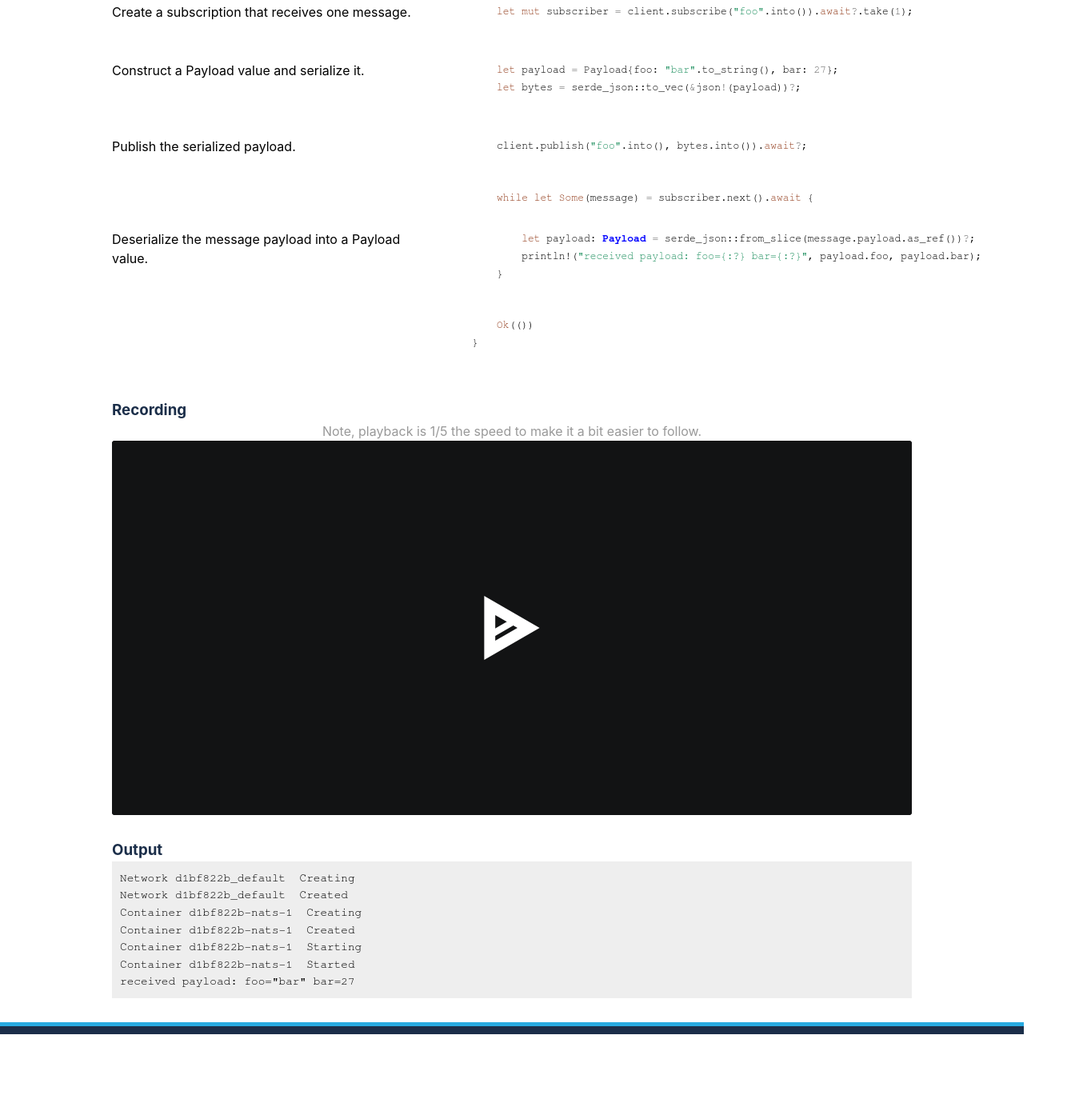
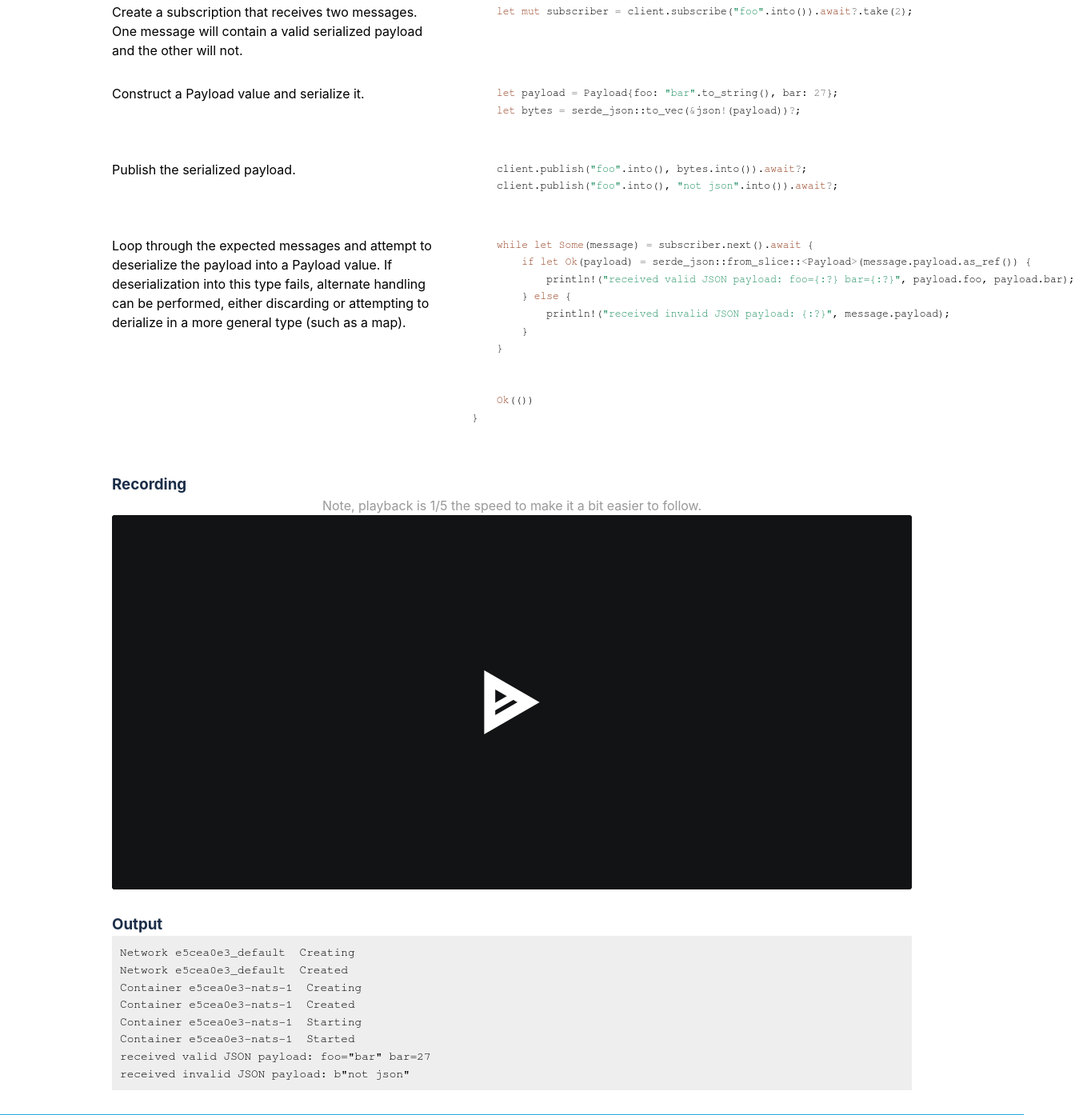
Before and after one commit to ConnectEverything/nats-by-example, a plain HTML site: page html/examples/messaging/json/rust/index.html in a window 1280 px wide. Shown: the part 1066-2460 px from the top of the page at 80% size, 1344 px wide, since content can reach past the window. Before the commit the page ends 2359 px from the top, so only its background shows below. Drawn offline with Linux system fonts and the light colour scheme.

Commit message:
Update messaging/json/rust html
Signed-off-by: Byron Ruth <b@devel.io>

```diff
--- a/html/examples/messaging/json/rust/index.html
+++ b/html/examples/messaging/json/rust/index.html
@@ -192,14 +192,15 @@ to the default.</p>
 
 
         <div class="example-comment">
-        <p>Create a subscription that receives one message.</p>
+        <p>Create a subscription that receives two messages. One message will
+contain a valid serialized payload and the other will not.</p>
 
         </div>
 
 
 
         <div class="example-code">
-        <pre tabindex="0" class="chroma"><code><span class="line"><span class="cl"><span class="w">    </span><span class="kd">let</span><span class="w"> </span><span class="k">mut</span><span class="w"> </span><span class="n">subscriber</span><span class="w"> </span><span class="o">=</span><span class="w"> </span><span class="n">client</span><span class="p">.</span><span class="n">subscribe</span><span class="p">(</span><span class="s">&#34;foo&#34;</span><span class="p">.</span><span class="n">into</span><span class="p">()).</span><span class="k">await</span><span class="o">?</span><span class="p">.</span><span class="n">take</span><span class="p">(</span><span class="mi">1</span><span class="p">);</span><span class="w">
+        <pre tabindex="0" class="chroma"><code><span class="line"><span class="cl"><span class="w">    </span><span class="kd">let</span><span class="w"> </span><span class="k">mut</span><span class="w"> </span><span class="n">subscriber</span><span class="w"> </span><span class="o">=</span><span class="w"> </span><span class="n">client</span><span class="p">.</span><span class="n">subscribe</span><span class="p">(</span><span class="s">&#34;foo&#34;</span><span class="p">.</span><span class="n">into</span><span class="p">()).</span><span class="k">await</span><span class="o">?</span><span class="p">.</span><span class="n">take</span><span class="p">(</span><span class="mi">2</span><span class="p">);</span><span class="w">
 </span></span></span><span class="line"><span class="cl"><span class="w">
 </span></span></span></code></pre>
         </div>
@@ -231,23 +232,30 @@ to the default.</p>
 
         <div class="example-code">
         <pre tabindex="0" class="chroma"><code><span class="line"><span class="cl"><span class="w">    </span><span class="n">client</span><span class="p">.</span><span class="n">publish</span><span class="p">(</span><span class="s">&#34;foo&#34;</span><span class="p">.</span><span class="n">into</span><span class="p">(),</span><span class="w"> </span><span class="n">bytes</span><span class="p">.</span><span class="n">into</span><span class="p">()).</span><span class="k">await</span><span class="o">?</span><span class="p">;</span><span class="w">
+</span></span></span><span class="line"><span class="cl"><span class="w">    </span><span class="n">client</span><span class="p">.</span><span class="n">publish</span><span class="p">(</span><span class="s">&#34;foo&#34;</span><span class="p">.</span><span class="n">into</span><span class="p">(),</span><span class="w"> </span><span class="s">&#34;not json&#34;</span><span class="p">.</span><span class="n">into</span><span class="p">()).</span><span class="k">await</span><span class="o">?</span><span class="p">;</span><span class="w">
 </span></span></span><span class="line"><span class="cl"><span class="w">
-</span></span></span><span class="line"><span class="cl"><span class="w">
-</span></span></span><span class="line"><span class="cl"><span class="w">    </span><span class="k">while</span><span class="w"> </span><span class="kd">let</span><span class="w"> </span><span class="nb">Some</span><span class="p">(</span><span class="n">message</span><span class="p">)</span><span class="w"> </span><span class="o">=</span><span class="w"> </span><span class="n">subscriber</span><span class="p">.</span><span class="n">next</span><span class="p">().</span><span class="k">await</span><span class="w"> </span><span class="p">{</span></span></span></code></pre>
+</span></span></span></code></pre>
         </div>
 
 
 
         <div class="example-comment">
-        <p>Deserialize the message payload into a Payload value.</p>
+        <p>Loop through the expected messages and  attempt to deserialize the payload
+into a Payload value. If deserialization into this type fails, alternate
+handling can be performed, either discarding or attempting to derialize in
+a more general type (such as a map).</p>
 
         </div>
 
 
 
         <div class="example-code">
-        <pre tabindex="0" class="chroma"><code><span class="line"><span class="cl"><span class="w">        </span><span class="kd">let</span><span class="w"> </span><span class="n">payload</span>: <span class="nc">Payload</span><span class="w"> </span><span class="o">=</span><span class="w"> </span><span class="n">serde_json</span>::<span class="n">from_slice</span><span class="p">(</span><span class="n">message</span><span class="p">.</span><span class="n">payload</span><span class="p">.</span><span class="n">as_ref</span><span class="p">())</span><span class="o">?</span><span class="p">;</span><span class="w">
-</span></span></span><span class="line"><span class="cl"><span class="w">        </span><span class="fm">println!</span><span class="p">(</span><span class="s">&#34;received payload: foo={:?} bar={:?}&#34;</span><span class="p">,</span><span class="w"> </span><span class="n">payload</span><span class="p">.</span><span class="n">foo</span><span class="p">,</span><span class="w"> </span><span class="n">payload</span><span class="p">.</span><span class="n">bar</span><span class="p">);</span><span class="w">
+        <pre tabindex="0" class="chroma"><code><span class="line"><span class="cl"><span class="w">    </span><span class="k">while</span><span class="w"> </span><span class="kd">let</span><span class="w"> </span><span class="nb">Some</span><span class="p">(</span><span class="n">message</span><span class="p">)</span><span class="w"> </span><span class="o">=</span><span class="w"> </span><span class="n">subscriber</span><span class="p">.</span><span class="n">next</span><span class="p">().</span><span class="k">await</span><span class="w"> </span><span class="p">{</span><span class="w">
+</span></span></span><span class="line"><span class="cl"><span class="w">        </span><span class="k">if</span><span class="w"> </span><span class="kd">let</span><span class="w"> </span><span class="nb">Ok</span><span class="p">(</span><span class="n">payload</span><span class="p">)</span><span class="w"> </span><span class="o">=</span><span class="w"> </span><span class="n">serde_json</span>::<span class="n">from_slice</span>::<span class="o">&lt;</span><span class="n">Payload</span><span class="o">&gt;</span><span class="p">(</span><span class="n">message</span><span class="p">.</span><span class="n">payload</span><span class="p">.</span><span class="n">as_ref</span><span class="p">())</span><span class="w"> </span><span class="p">{</span><span class="w">
+</span></span></span><span class="line"><span class="cl"><span class="w">            </span><span class="fm">println!</span><span class="p">(</span><span class="s">&#34;received valid JSON payload: foo={:?} bar={:?}&#34;</span><span class="p">,</span><span class="w"> </span><span class="n">payload</span><span class="p">.</span><span class="n">foo</span><span class="p">,</span><span class="w"> </span><span class="n">payload</span><span class="p">.</span><span class="n">bar</span><span class="p">);</span><span class="w">
+</span></span></span><span class="line"><span class="cl"><span class="w">        </span><span class="p">}</span><span class="w"> </span><span class="k">else</span><span class="w"> </span><span class="p">{</span><span class="w">
+</span></span></span><span class="line"><span class="cl"><span class="w">            </span><span class="fm">println!</span><span class="p">(</span><span class="s">&#34;received invalid JSON payload: {:?}&#34;</span><span class="p">,</span><span class="w"> </span><span class="n">message</span><span class="p">.</span><span class="n">payload</span><span class="p">);</span><span class="w">
+</span></span></span><span class="line"><span class="cl"><span class="w">        </span><span class="p">}</span><span class="w">
 </span></span></span><span class="line"><span class="cl"><span class="w">    </span><span class="p">}</span><span class="w">
 </span></span></span><span class="line"><span class="cl"><span class="w">
 </span></span></span><span class="line"><span class="cl"><span class="w">
@@ -264,13 +272,14 @@ to the default.</p>
 
       <h3 id="output">Output</h3>
 
-      <pre class="output">Network d1bf822b_default  Creating
-Network d1bf822b_default  Created
-Container d1bf822b-nats-1  Creating
-Container d1bf822b-nats-1  Created
-Container d1bf822b-nats-1  Starting
-Container d1bf822b-nats-1  Started
-received payload: foo=&#34;bar&#34; bar=27
+      <pre class="output">Network e5cea0e3_default  Creating
+Network e5cea0e3_default  Created
+Container e5cea0e3-nats-1  Creating
+Container e5cea0e3-nats-1  Created
+Container e5cea0e3-nats-1  Starting
+Container e5cea0e3-nats-1  Started
+received valid JSON payload: foo=&#34;bar&#34; bar=27
+received invalid JSON payload: b&#34;not json&#34;
 </pre>
 
     </div>
```
Also changed, not shown: 1 other file.
